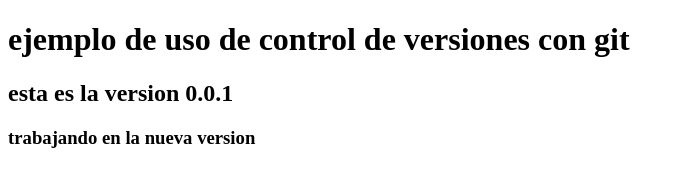
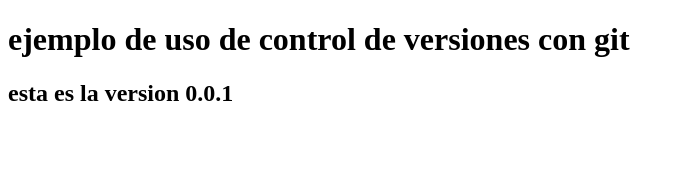
Before and after one commit to Nandhobj/talento-tech-lab6, a plain HTML site: page index.html in a window 1280 px wide. Shown: the whole page, without its empty margins (0-685 px from the left). Drawn offline with Linux system fonts and the light colour scheme.

```diff
--- a/index.html
+++ b/index.html
@@ -7,6 +7,5 @@
     <body>
         <h1> ejemplo de uso de control de versiones con git</h1>
         <h2>esta es la version 0.0.1</h2>
-        <h3>trabajando en la nueva version</h3>
     </body>
 </html>
```
